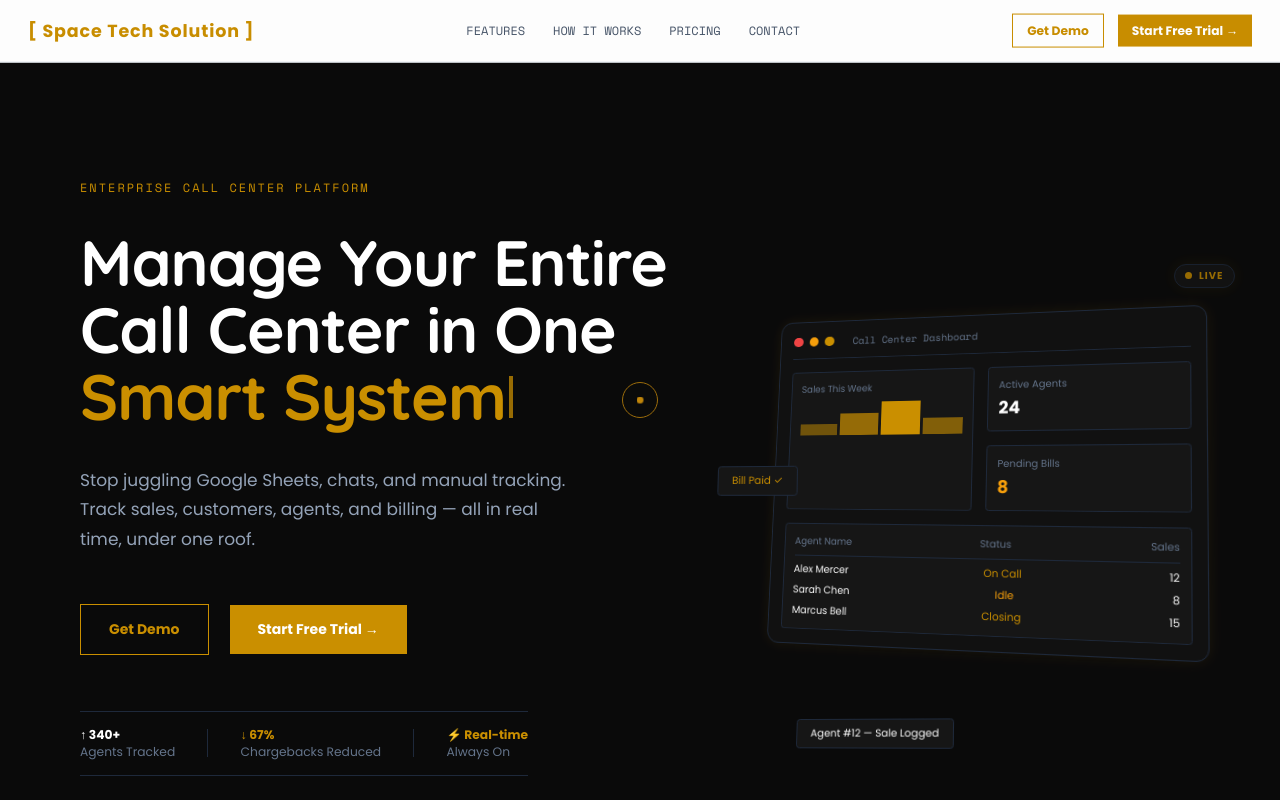
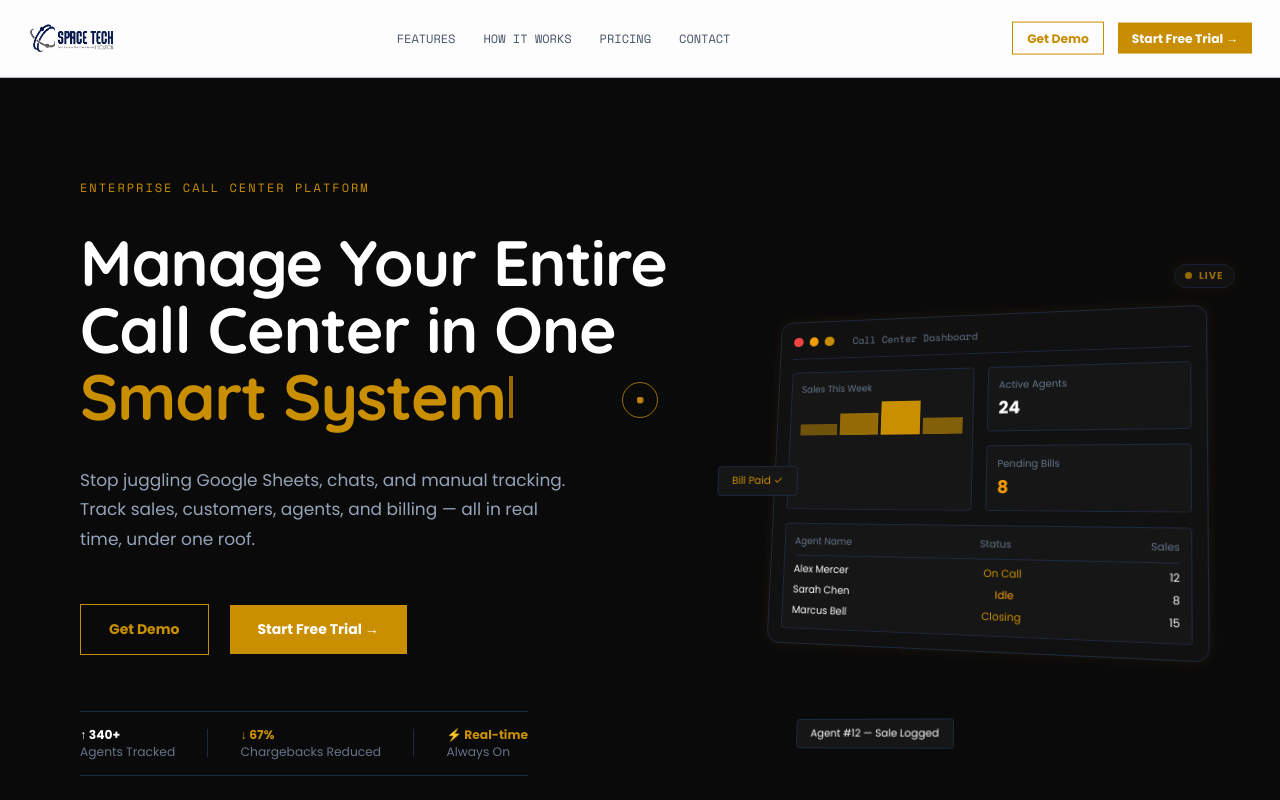
Before and after one commit to saimsultan380/space-tech-solution, a Next.js app: page / in a window 1280 px wide. Shown: the top 800 px of the page. Built offline with nearby package versions, Linux system fonts and the light colour scheme.

Commit message:
first commit

```diff
--- a/src/components/landing/Footer.tsx
+++ b/src/components/landing/Footer.tsx
@@ -1,4 +1,5 @@
 import Link from "next/link";
+import Image from "next/image";
 import { Linkedin, Twitter, Mail } from "@/components/ui/icons";
 
 export default function Footer() {
@@ -10,8 +11,14 @@ export default function Footer() {
 
           {/* Column 1 - Brand */}
           <div className="col-span-1 md:col-span-6 flex flex-col items-start">
-            <Link href="/" className="text-[var(--accent-cyan)] font-bold text-xl tracking-wider mb-6" style={{ fontFamily: "var(--font-poppins)" }}>
-              [ Space Tech Solution ]
+            <Link href="/" className="mb-6">
+              <Image
+                src="/space-tech-logo.png"
+                alt="Space Tech Solution"
+                width={260}
+                height={85}
+                className="h-20 w-auto object-contain"
+              />
             </Link>
             <p className="text-[var(--accent-white)] text-lg mb-4 leading-relaxed" style={{ fontFamily: "var(--font-poppins)" }}>
               &quot;Run your call center smarter,<br />faster, and with zero chaos.&quot;
--- a/src/components/landing/Navbar.tsx
+++ b/src/components/landing/Navbar.tsx
@@ -3,6 +3,7 @@
 import { useEffect, useRef } from "react";
 import gsap from "gsap";
 import Link from "next/link";
+import Image from "next/image";
 
 export default function Navbar() {
   const navRef = useRef<HTMLElement>(null);
@@ -64,8 +65,15 @@ export default function Navbar() {
       `}</style>
 
       {/* Logo */}
-      <Link href="/" className="text-[var(--accent-cyan)] font-bold text-lg sm:text-xl tracking-wider" style={{ fontFamily: "var(--font-poppins)" }}>
-        [ Space Tech Solution ]
+      <Link href="/" className="flex items-center">
+        <Image
+          src="/space-tech-logo.png"
+          alt="Space Tech Solution"
+          width={220}
+          height={72}
+          className="h-14 w-auto object-contain"
+          priority
+        />
       </Link>
 
       {/* Center Links (Hidden on mobile) */}
```
